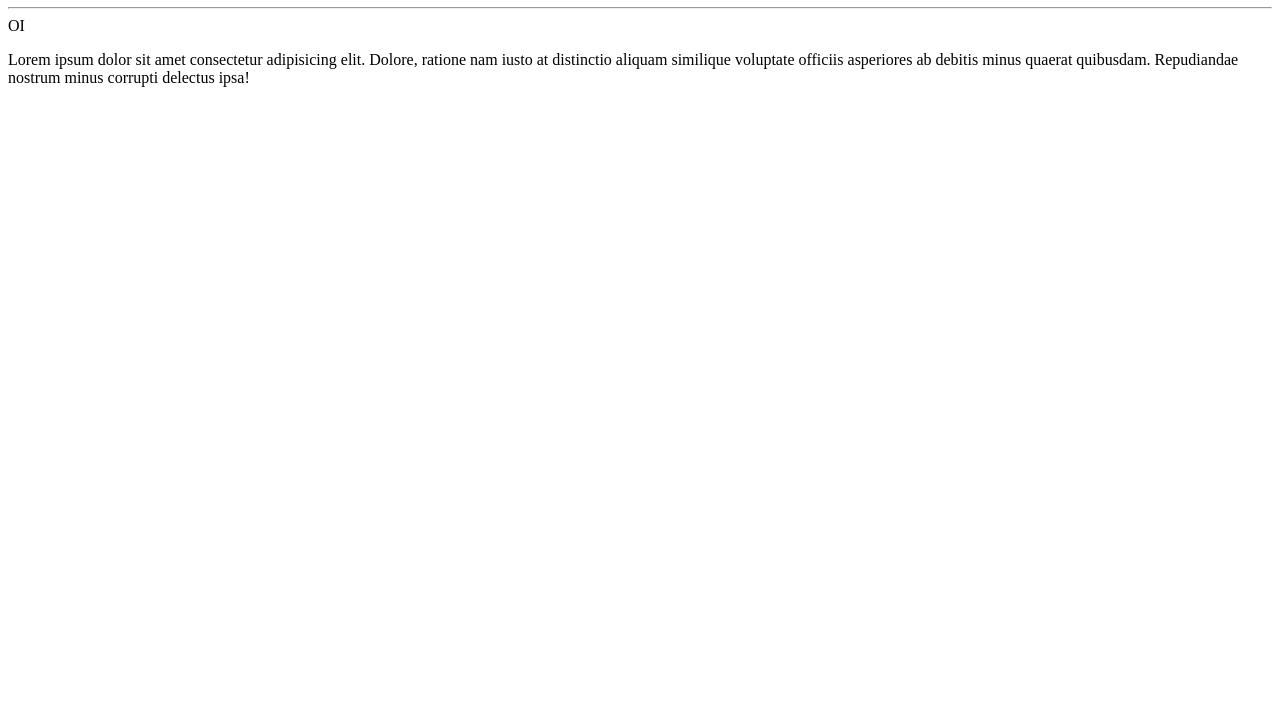
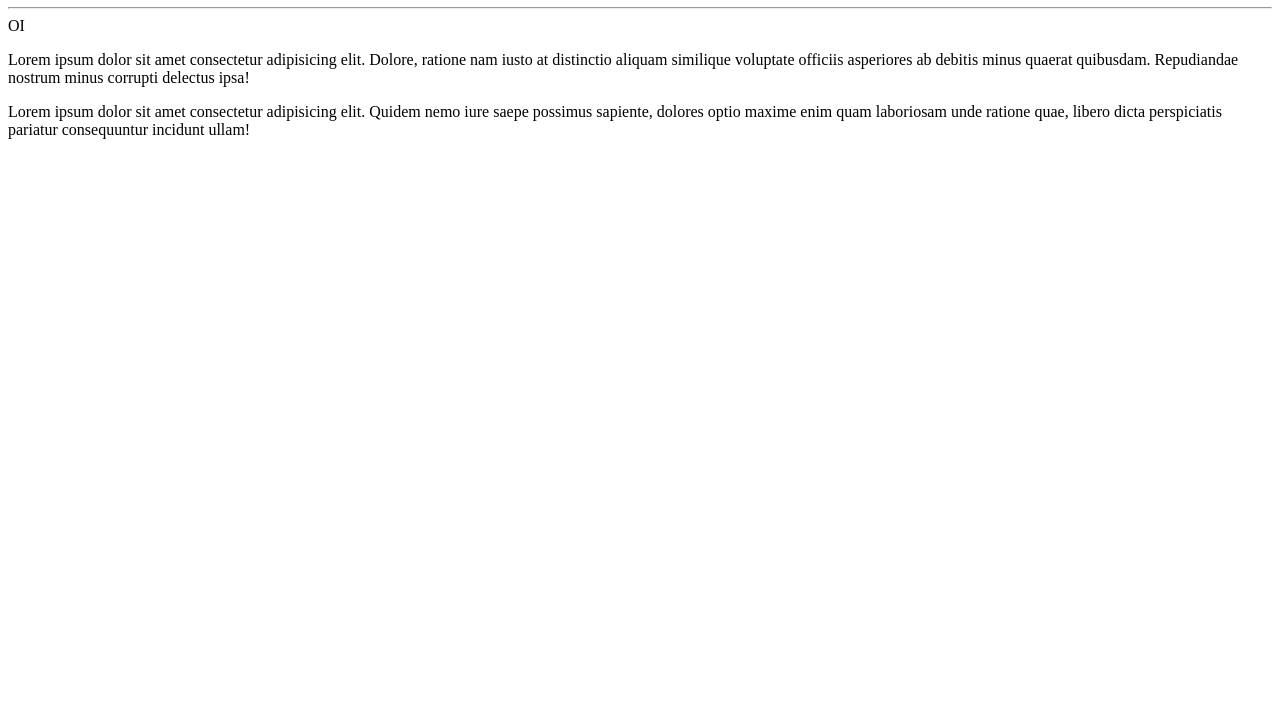
Before and after one commit to remoura/OlaMundo, a plain HTML site: page site-exemplo/index.html in a window 1280 px wide. Shown: the part 73-800 px from the top of the page. Drawn offline with Linux system fonts and the light colour scheme.

Commit message:
novo paragrafo

```diff
--- a/site-exemplo/index.html
+++ b/site-exemplo/index.html
@@ -9,5 +9,8 @@
     <h1>OLÁ MUNDO</h1>
     <HR>OI</HR>
     <P>Lorem ipsum dolor sit amet consectetur adipisicing elit. Dolore, ratione nam iusto at distinctio aliquam similique voluptate officiis asperiores ab debitis minus quaerat quibusdam. Repudiandae nostrum minus corrupti delectus ipsa!</P>
+    <p>Lorem ipsum dolor sit amet consectetur adipisicing elit. Quidem nemo iure saepe possimus sapiente, dolores optio maxime enim quam laboriosam unde ratione quae, libero dicta perspiciatis pariatur consequuntur incidunt ullam!
+
+    </p>
 </body>
 </html>
```
